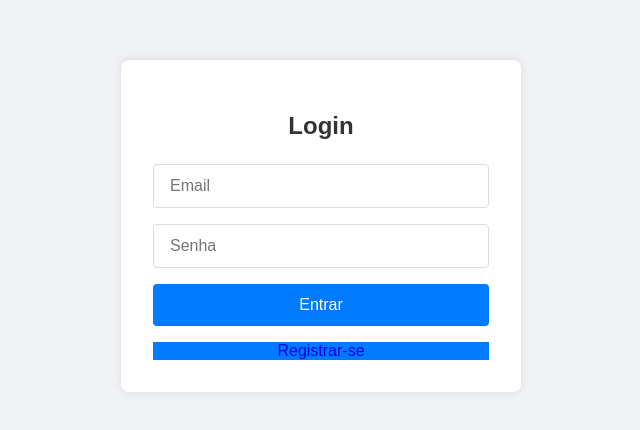
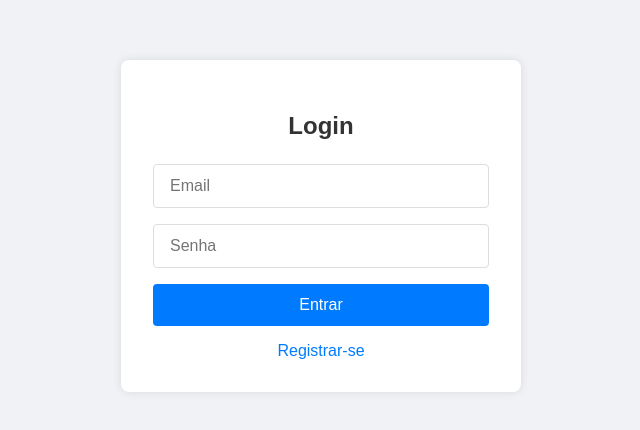
Before and after one commit to giliover/collaborative-editor, a React (Create React App) app in the folder frontend/: page / in a window 1280 px wide. Shown: the part 174-604 px from the top of the page, without its empty margins (319-959 px from the left). Built offline with nearby package versions, Linux system fonts and the light colour scheme.

Commit message:
style(login page): fix from background to color

```diff
--- a/frontend/src/pages/Login/styles.ts
+++ b/frontend/src/pages/Login/styles.ts
@@ -47,7 +47,7 @@ export const Link = styled(RouterLink)`
   display: block;
   margin-top: 16px;
   text-align: center;
-  background: ${(props) => props.theme.colors.primary};
+  color: ${(props) => props.theme.colors.primary};
   text-decoration: none;
   &:hover {
     text-decoration: underline;
```
